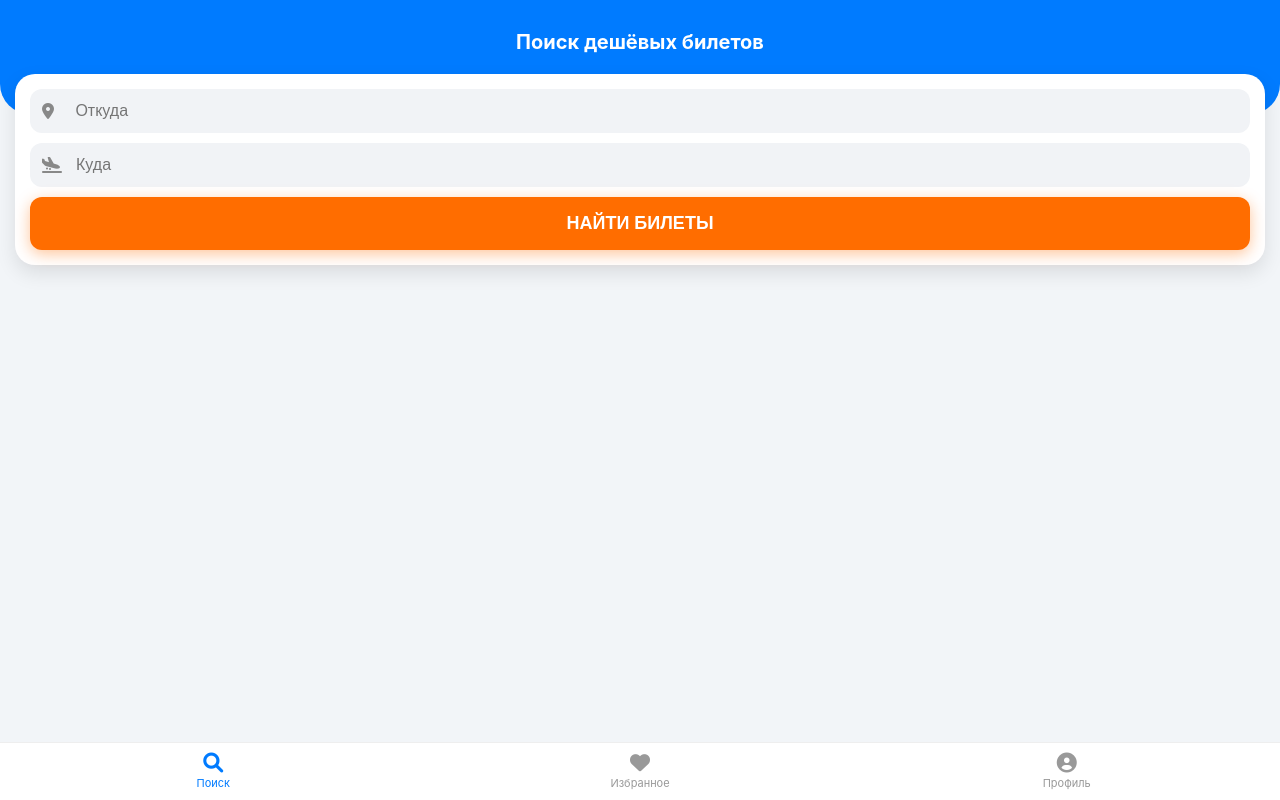
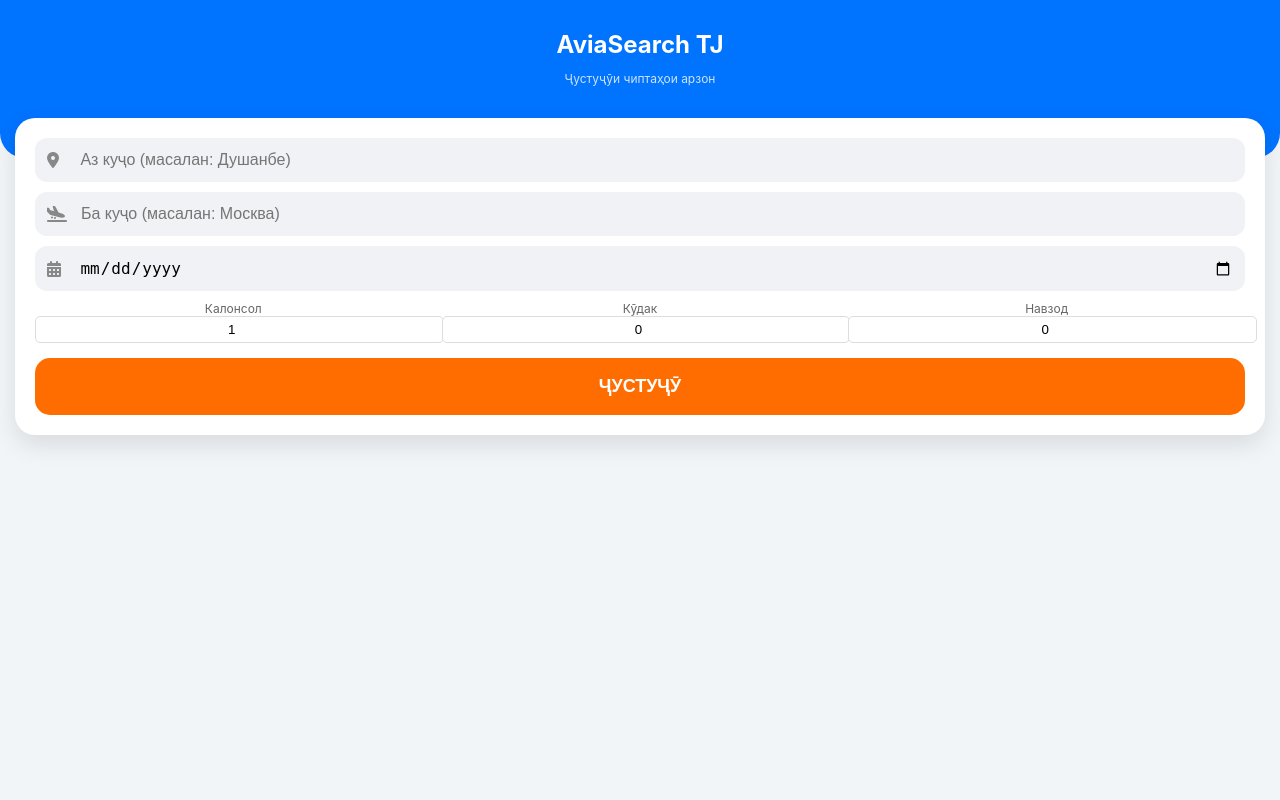
Before and after one commit to OSON-SAVDO/Avia-Search-TJ, a Flask app: page / in a window 1280 px wide. Run offline with Flask 3, Linux system fonts and the light colour scheme.

Commit message:
Update index.html

```diff
--- a/templates/index.html
+++ b/templates/index.html
@@ -6,127 +6,112 @@
     <title>AviaSearch TJ</title>
     <link rel="stylesheet" href="https://cdnjs.cloudflare.com/ajax/libs/font-awesome/6.0.0/css/all.min.css">
     <style>
-        :root { --blue: #007bff; --orange: #ff6d00; }
-        body { font-family: -apple-system, system-ui, sans-serif; background: #f2f5f8; margin: 0; overflow-x: hidden; }
+        :root { --blue: #0073ff; --orange: #ff6d00; --gray: #f2f5f8; }
+        body { font-family: -apple-system, sans-serif; background: var(--gray); margin: 0; padding-bottom: 80px; }
 
-        /* Splash Screen - Экрани аввалин */
-        #splash { position: fixed; top:0; left:0; width:100%; height:100%; background: var(--blue); z-index: 9999; display: flex; flex-direction: column; align-items: center; justify-content: center; color: white; transition: 0.5s; }
+        .app-header { background: var(--blue); color: white; padding: 30px 20px 60px; text-align: center; border-radius: 0 0 25px 25px; }
 
-        .header-app { background: var(--blue); padding: 30px 15px 60px; text-align: center; color: white; border-radius: 0 0 30px 30px; }
-        .header-app h2 { margin: 0; font-size: 20px; font-weight: bold; }
+        .search-card { background: white; margin: -40px 15px 20px; padding: 20px; border-radius: 20px; box-shadow: 0 10px 25px rgba(0,0,0,0.1); }
+        .input-group { background: #f0f2f5; border-radius: 12px; padding: 12px; margin-bottom: 10px; display: flex; align-items: center; }
+        .input-group i { color: #888; margin-right: 12px; width: 20px; }
+        .input-group input, .input-group select { border: none; background: transparent; width: 100%; font-size: 16px; outline: none; }
 
-        .search-container { background: white; margin: -40px 15px 20px; border-radius: 20px; padding: 15px; box-shadow: 0 8px 20px rgba(0,0,0,0.1); }
-        .field { background: #f1f3f6; border-radius: 12px; padding: 12px; margin-bottom: 10px; display: flex; align-items: center; }
-        .field i { color: #888; margin-right: 12px; width: 20px; }
-        .field input { border: none; background: transparent; width: 100%; font-size: 16px; outline: none; color: #333; font-weight: 500; }
+        .passenger-grid { display: grid; grid-template-columns: 1fr 1fr 1fr; gap: 10px; margin-bottom: 15px; }
+        .psg-item { font-size: 12px; color: #666; text-align: center; }
+        .psg-item input { width: 100%; padding: 5px; border-radius: 5px; border: 1px solid #ddd; text-align: center; }
 
-        .main-btn { width: 100%; background: var(--orange); color: white; border: none; padding: 16px; border-radius: 12px; font-size: 18px; font-weight: bold; cursor: pointer; box-shadow: 0 4px 15px rgba(255,109,0,0.4); }
+        .search-btn { width: 100%; background: var(--orange); color: white; border: none; padding: 18px; border-radius: 15px; font-weight: bold; font-size: 18px; cursor: pointer; }
 
         /* Натиҷаҳо */
-        .card { background: white; margin: 12px; border-radius: 18px; padding: 16px; position: relative; border-left: 4px solid var(--orange); }
-        .price-text { font-size: 22px; font-weight: 900; color: var(--blue); }
-        .airline-tag { font-size: 12px; font-weight: bold; color: #666; margin-bottom: 8px; display: block; }
+        .flight-card { background: white; margin: 12px; border-radius: 15px; padding: 15px; box-shadow: 0 4px 10px rgba(0,0,0,0.05); }
+        .price-row { display: flex; justify-content: space-between; align-items: center; border-bottom: 1px dashed #eee; padding-bottom: 10px; margin-bottom: 10px; }
+        .price-val { font-size: 20px; font-weight: 900; color: var(--blue); }
 
-        .route-info { display: flex; justify-content: space-between; align-items: center; margin: 10px 0; }
-        .code { font-size: 20px; font-weight: bold; }
-        .sub-text { font-size: 11px; color: #999; }
+        .route-row { display: flex; justify-content: space-between; align-items: center; }
+        .city-box b { font-size: 18px; display: block; }
+        .city-box span { font-size: 11px; color: #888; }
 
-        .baggage-status { display: inline-flex; align-items: center; gap: 5px; font-size: 11px; padding: 4px 8px; border-radius: 6px; margin-top: 10px; }
-        .bag-ok { background: #e8f5e9; color: #2e7d32; }
-        .bag-no { background: #fff3e0; color: #e65100; }
+        .info-badge { font-size: 11px; padding: 4px 8px; border-radius: 5px; margin-top: 10px; display: inline-block; }
+        .direct { background: #e8f5e9; color: #2e7d32; }
+        .transfer { background: #fff3e0; color: #e65100; }
 
-        .buy-now { display: block; background: #f0f7ff; color: var(--blue); text-align: center; padding: 12px; border-radius: 10px; text-decoration: none; font-weight: bold; margin-top: 12px; }
+        .buy-button { display: block; background: var(--blue); color: white; text-align: center; text-decoration: none; padding: 12px; border-radius: 10px; margin-top: 15px; font-weight: bold; }
 
-        /* Менюи поён */
-        .tab-bar { position: fixed; bottom: 0; width: 100%; background: white; display: flex; border-top: 1px solid #eee; padding: 10px 0; z-index: 100; }
-        .tab-item { flex: 1; text-align: center; color: #999; text-decoration: none; font-size: 11px; }
-        .tab-item.active { color: var(--blue); }
-        .tab-item i { font-size: 20px; margin-bottom: 3px; display: block; }
+        /* Филтрҳо */
+        .filter-bar { display: flex; overflow-x: auto; padding: 0 15px; gap: 10px; margin-bottom: 10px; }
+        .filter-btn { background: white; border: 1px solid #ddd; padding: 8px 15px; border-radius: 20px; font-size: 13px; white-space: nowrap; }
     </style>
 </head>
-<body onload="closeSplash()">
+<body>
 
-    <div id="splash">
-        <i class="fas fa-plane-departure" style="font-size: 50px; margin-bottom: 20px;"></i>
-        <h1 style="font-size: 24px;">AviaSearch TJ</h1>
-        <div style="margin-top: 20px;"><i class="fas fa-circle-notch fa-spin"></i></div>
+<div class="app-header">
+    <h2 style="margin:0">AviaSearch TJ</h2>
+    <p style="font-size:12px; opacity:0.8">Ҷустуҷӯи чиптаҳои арзон</p>
 </div>
 
-    <div class="header-app">
-        <h2>Поиск дешёвых билетов</h2>
+<div class="search-card">
+    <form action="/search" method="post">
+        <div class="input-group">
+            <i class="fas fa-map-marker-alt"></i>
+            <input type="text" name="from_city" placeholder="Аз куҷо (масалан: Душанбе)" required>
+        </div>
+        <div class="input-group">
+            <i class="fas fa-plane-arrival"></i>
+            <input type="text" name="to_city" placeholder="Ба куҷо (масалан: Москва)" required>
+        </div>
+        <div class="input-group">
+            <i class="fas fa-calendar-alt"></i>
+            <input type="date" name="depart_date" required>
         </div>
 
-    <div class="search-container">
-        <form action="/search" method="post" onsubmit="showLoading()">
-            <div class="field">
-                <i class="fas fa-map-marker-alt"></i>
-                <input type="text" name="from_display" placeholder="Откуда" required>
+        <div class="passenger-grid">
+            <div class="psg-item">Калонсол<input type="number" name="adults" value="1" min="1"></div>
+            <div class="psg-item">Кӯдак<input type="number" name="children" value="0" min="0"></div>
+            <div class="psg-item">Навзод<input type="number" name="infants" value="0" min="0"></div>
         </div>
-            <div class="field">
-                <i class="fas fa-plane-arrival"></i>
-                <input type="text" name="to_display" placeholder="Куда" required>
-            </div>
-            <button type="submit" class="main-btn" id="btnTxt">НАЙТИ БИЛЕТЫ</button>
+
+        <button type="submit" class="search-btn">ҶУСТУҶӮ</button>
     </form>
 </div>
 
-    <div id="results">
 {% if flights %}
+<div class="filter-bar">
+    <button class="filter-btn">Арзонтарин</button>
+    <button class="filter-btn">Бе пересадка</button>
+    <button class="filter-btn">Бо багаж</button>
+</div>
+
+<div class="results">
     {% for f in flights %}
-            <div class="card">
-                <span class="airline-tag">{{ f.airline }}</span>
-                <div class="price-text">{{ f.price }} TJS</div>
-
-                <div class="route-info">
-                    <div>
-                        <span class="code">{{ f.origin_code }}</span>
-                        <span class="sub-text">{{ f.from_city }}</span>
+    <div class="flight-card">
+        <div class="price-row">
+            <span style="font-size:12px; color:#666">{{ f.airline }}</span>
+            <span class="price-val">{{ f.price }} TJS</span>
         </div>
-                    <div style="text-align: center; color: #ddd;">
-                        <i class="fas fa-plane" style="font-size: 12px;"></i>
-                        <div class="sub-text" style="color:#28a745">{{ f.type }}</div>
+        <div class="route-row">
+            <div class="city-box">
+                <b>{{ origin }}</b>
+                <span>{{ f.date }}</span>
             </div>
-                    <div style="text-align: right;">
-                        <span class="code">{{ f.destination_code }}</span>
-                        <span class="sub-text">{{ f.to_city }}</span>
+            <div style="text-align:center; color:#ccc">
+                <i class="fas fa-plane" style="font-size:12px"></i>
+                <div style="font-size:10px; color:#999">{{ f.duration // 60 }}с {{ f.duration % 60 }}м</div>
+            </div>
+            <div class="city-box" style="text-align:right">
+                <b>{{ destination }}</b>
+                <span>{{ f.time }}</span>
             </div>
         </div>
 
-                <div style="font-size: 12px; color: #444;">
-                    <i class="far fa-calendar-alt"></i> {{ f.date }}
+        <div class="info-badge {% if f.transfers == 0 %}direct{% else %}transfer{% endif %}">
+            {% if f.transfers == 0 %}Бе пересадка{% else %}{{ f.transfers }} пересадка{% endif %}
         </div>
 
-                <div class="baggage-status {% if f.has_baggage %}bag-ok{% else %}bag-no{% endif %}">
-                    {% if f.has_baggage %}
-                        <i class="fas fa-suitcase"></i> Багаж включён
-                    {% else %}
-                        <i class="fas fa-shopping-bag"></i> Без багажа
-                    {% endif %}
-                </div>
-
-                <a href="{{ f.buy_url }}" class="buy-now" target="_blank">КУПИТЬ БИЛЕТ</a>
+        <a href="{{ f.buy_url }}" class="buy-button" target="_blank">ХАРИДАН ДАР AVIASALES</a>
     </div>
     {% endfor %}
+</div>
 {% endif %}
-    </div>
 
-    <div class="tab-bar">
-        <a href="/" class="tab-item active"><i class="fas fa-search"></i>Поиск</a>
-        <a href="#" class="tab-item"><i class="fas fa-heart"></i>Избранное</a>
-        <a href="#" class="tab-item"><i class="fas fa-user-circle"></i>Профиль</a>
-    </div>
-
-    <script>
-        function closeSplash() {
-            setTimeout(() => {
-                document.getElementById('splash').style.opacity = '0';
-                setTimeout(() => { document.getElementById('splash').style.display = 'none'; }, 500);
-            }, 1500);
-        }
-
-        function showLoading() {
-            document.getElementById('btnTxt').innerHTML = '<i class="fas fa-circle-notch fa-spin"></i> ПОИСК...';
-        }
-    </script>
 </body>
 </html>
```
Lines whose indentation alone changed are shown as unchanged.
